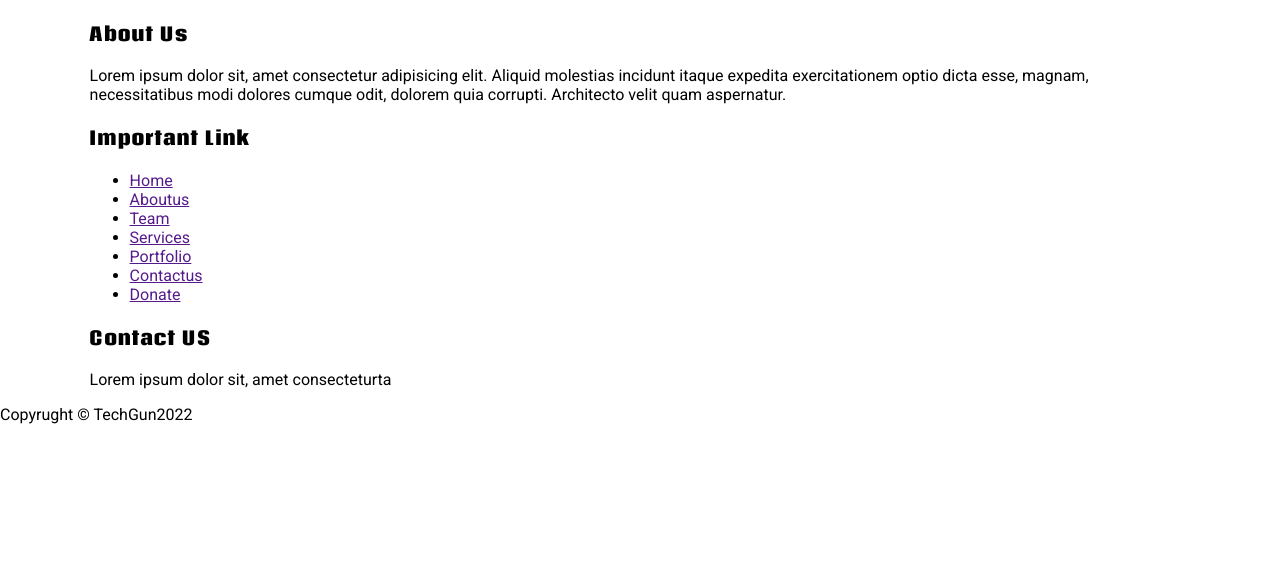
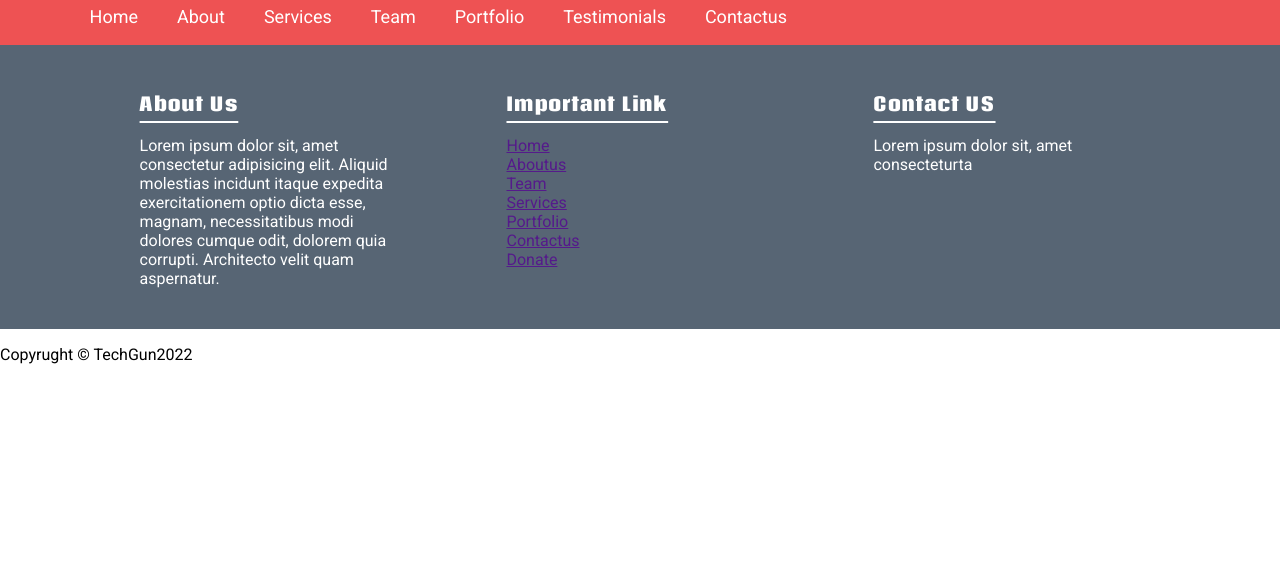
Before and after one commit to khizaralimerchant/psd_to_htmlproject, a plain HTML site: page index.html in a window 1280 px wide. Shown: the part 234-800 px from the top of the page. Drawn offline with Linux system fonts and the light colour scheme.

Commit message:
workcomplete

```diff
--- a/css/style.css
+++ b/css/style.css
@@ -66,3 +66,63 @@ body {
 .fa-instagram {
     padding: 7px 10px;
 }
+
+/* Logo Bar */
+
+#logobar img {
+    width: 150px;
+    height: 150px;
+    margin: 1px 0px;
+}
+
+
+
+/* Navbar */
+#navbar {
+    background-color: #ee5253;
+}
+
+
+#navbar ul li {
+    display: inline-block;
+    padding: 18px 0px;
+    padding-right: 35px;
+
+}
+
+#navbar ul {
+    margin: 0px;
+    padding: 0px;
+}
+
+#navbar ul li a {
+    color: white;
+    text-decoration: none;
+    font-size: 18px;
+}
+
+
+/* Footer */
+#imp-link {
+    background-color: #576574;
+    color: white;
+    overflow: auto;
+}
+
+.div33 {
+    width: 33.33%;
+    float: left;
+    padding: 25px 50px;
+    box-sizing: border-box;
+}
+
+.div33 h3 {
+    text-decoration: underline;
+    text-underline-offset: 10px;
+    text-decoration-thickness: 2px;
+}
+
+#footer-menu {
+    list-style-type: none;
+    padding: 0px;
+}
```
Also changed, not shown: images/PakTutorial logo.png (added).
